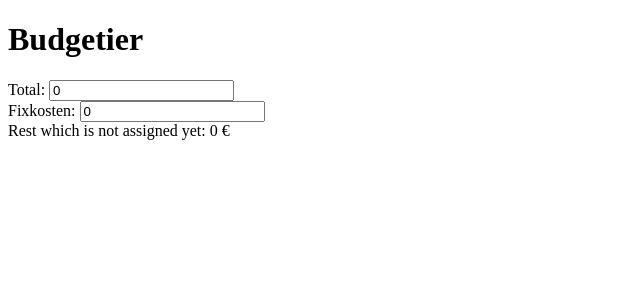
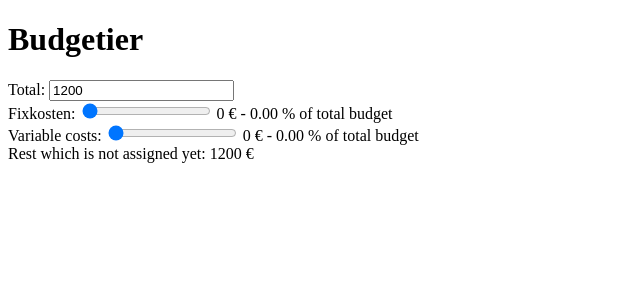
Before and after one commit to WendtOle/budgetier, a SvelteKit app: page / in a window 1280 px wide. Shown: the top 300 px of the page, without its empty margins (0-640 px from the left). Built offline with nearby package versions, Linux system fonts and the light colour scheme.

Commit message:
Implement sliders and some nice update logic

```diff
--- a/src/routes/+page.svelte
+++ b/src/routes/+page.svelte
@@ -1,5 +1,13 @@
-<script>
-	import { total, fixCosts } from '../store';
+<script lang="ts">
+	import type { ChangeEventHandler } from 'svelte/elements';
+	import { total, fixCosts, variableCosts, rest } from '../store';
+
+	const onUpdateFixCosts = (value: any) => {
+		const rest = $total - value.target.value;
+		if (rest < $variableCosts) {
+			$variableCosts = rest;
+		}
+	};
 </script>
 
 <svelte:head>
@@ -8,19 +16,35 @@
 </svelte:head>
 
 <h1>Budgetier</h1>
-<div>
-	<div>
+<div class="col">
+	<div class="row">
 		<label for="total">Total:</label>
 		<input id="total" type="number" bind:value={$total} />
 	</div>
-	<div>
+	<div class="row">
 		<label for="total">Fixkosten:</label>
-		<input id="total" type="number" bind:value={$fixCosts} />
+		<input
+			type="range"
+			min="0"
+			max={$total}
+			step="1"
+			bind:value={$fixCosts}
+			on:change={onUpdateFixCosts}
+		/>
 		{#if $total !== 0}
-			<span>{(($fixCosts / $total) * 100).toPrecision(3)} % of total budget</span>
+			<span>{$fixCosts} € - {(($fixCosts / $total) * 100).toPrecision(3)} % of total budget</span>
+		{/if}
+	</div>
+	<div class="row">
+		<label for="total">Variable costs:</label>
+		<input type="range" min="0" max={$total - $fixCosts} step="1" bind:value={$variableCosts} />
+		{#if $total !== 0}
+			<span
+				>{$variableCosts} € - {(($variableCosts / $total) * 100).toPrecision(3)} % of total budget</span
+			>
 		{/if}
 	</div>
 	<div>
-		<span>Rest which is not assigned yet: {$total - $fixCosts} €</span>
+		<span>Rest which is not assigned yet: {$rest} €</span>
 	</div>
 </div>
--- a/src/store.ts
+++ b/src/store.ts
@@ -1,4 +1,9 @@
-import { writable } from 'svelte/store';
+import { derived, readable, writable } from 'svelte/store';
 
-export const total = writable(0);
+export const total = writable(1200);
 export const fixCosts = writable(0);
+export const variableCosts = writable(0);
+export const rest = derived(
+	[total, fixCosts, variableCosts],
+	([$total, $fixCosts, $variableCosts]) => $total - $fixCosts - $variableCosts
+);
```
